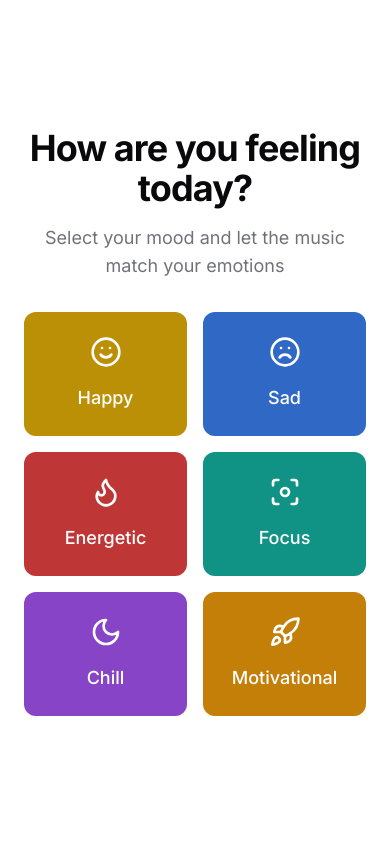
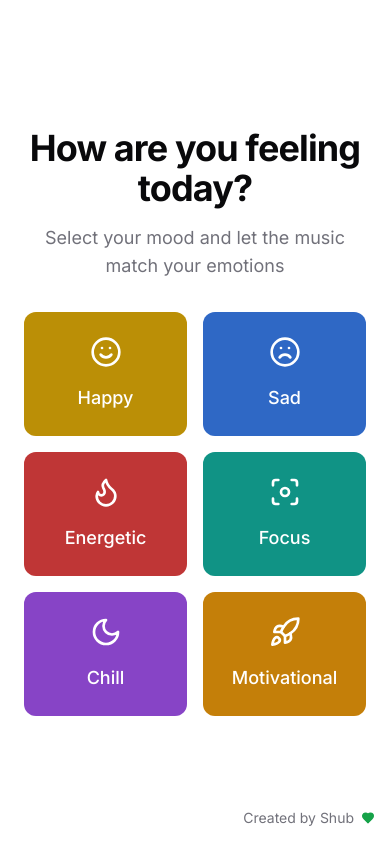
Before and after one commit to iamthat1008/moodify-jive, a React (Vite) app: page / in a window 390 px wide. Built offline with nearby package versions, Linux system fonts and the light colour scheme.

Commit message:
Add footer with heartbeat animation
Adds a footer to the application. The footer includes the text "Created by Shub" with a subtle heartbeat animation next to it.  The footer is designed to be minimalist, non-intrusive, and responsive across different screen sizes and dark/light modes.

```diff
--- a/src/index.css
+++ b/src/index.css
@@ -1,4 +1,3 @@
-
 @import url('https://fonts.googleapis.com/css2?family=Inter:wght@100..900&display=swap');
 
 @tailwind base;
@@ -89,3 +88,19 @@
     transform: translateY(0);
   }
 }
+
+@keyframes heartbeat {
+  0% {
+    transform: scale(1);
+  }
+  50% {
+    transform: scale(1.2);
+  }
+  100% {
+    transform: scale(1);
+  }
+}
+
+.animate-heartbeat {
+  animation: heartbeat 1.2s infinite ease-in-out;
+}
--- a/src/pages/Index.tsx
+++ b/src/pages/Index.tsx
@@ -10,6 +10,7 @@ import {
   Focus,
   Moon,
   Rocket,
+  Heart,
 } from "lucide-react";
 import { MoodSelector } from "@/components/MoodSelector";
 import { PlaylistViewer } from "@/components/PlaylistViewer";
@@ -25,6 +26,32 @@ const moods = [
   { id: "chill", name: "Chill", icon: Moon, color: "bg-purple-500" },
   { id: "motivational", name: "Motivational", icon: Rocket, color: "bg-amber-500" },
 ];
+
+const Footer = () => {
+  return (
+    <motion.div
+      className="fixed bottom-4 right-4 flex items-center gap-2 text-sm text-muted-foreground"
+      initial={{ opacity: 0 }}
+      animate={{ opacity: 1 }}
+      transition={{ delay: 1 }}
+    >
+      <span>Created by Shub</span>
+      <motion.div
+        animate={{
+          scale: [1, 1.2, 1],
+        }}
+        transition={{
+          duration: 1.2,
+          repeat: Infinity,
+          ease: "easeInOut",
+        }}
+        className="text-primary"
+      >
+        <Heart size={12} fill="currentColor" />
+      </motion.div>
+    </motion.div>
+  );
+};
 
 const Index = () => {
   const [showIntro, setShowIntro] = useState(true);
@@ -45,7 +72,7 @@ const Index = () => {
   }
 
   return (
-    <div className="min-h-screen p-6 flex flex-col items-center justify-center">
+    <div className="min-h-screen p-6 flex flex-col items-center justify-center relative">
       <motion.div
         initial={{ opacity: 0 }}
         animate={{ opacity: 1 }}
@@ -80,6 +107,7 @@ const Index = () => {
           </motion.div>
         )}
       </motion.div>
+      <Footer />
     </div>
   );
 };
```
